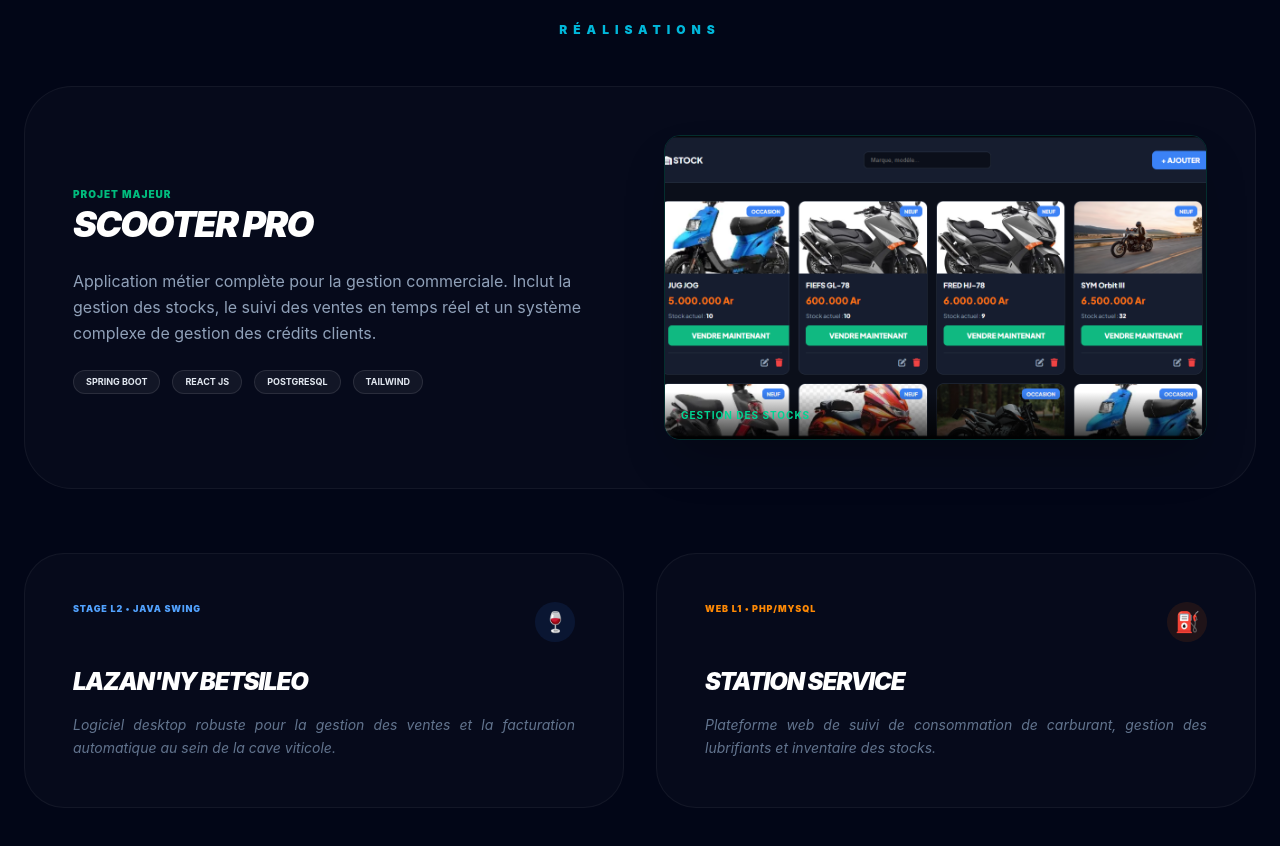
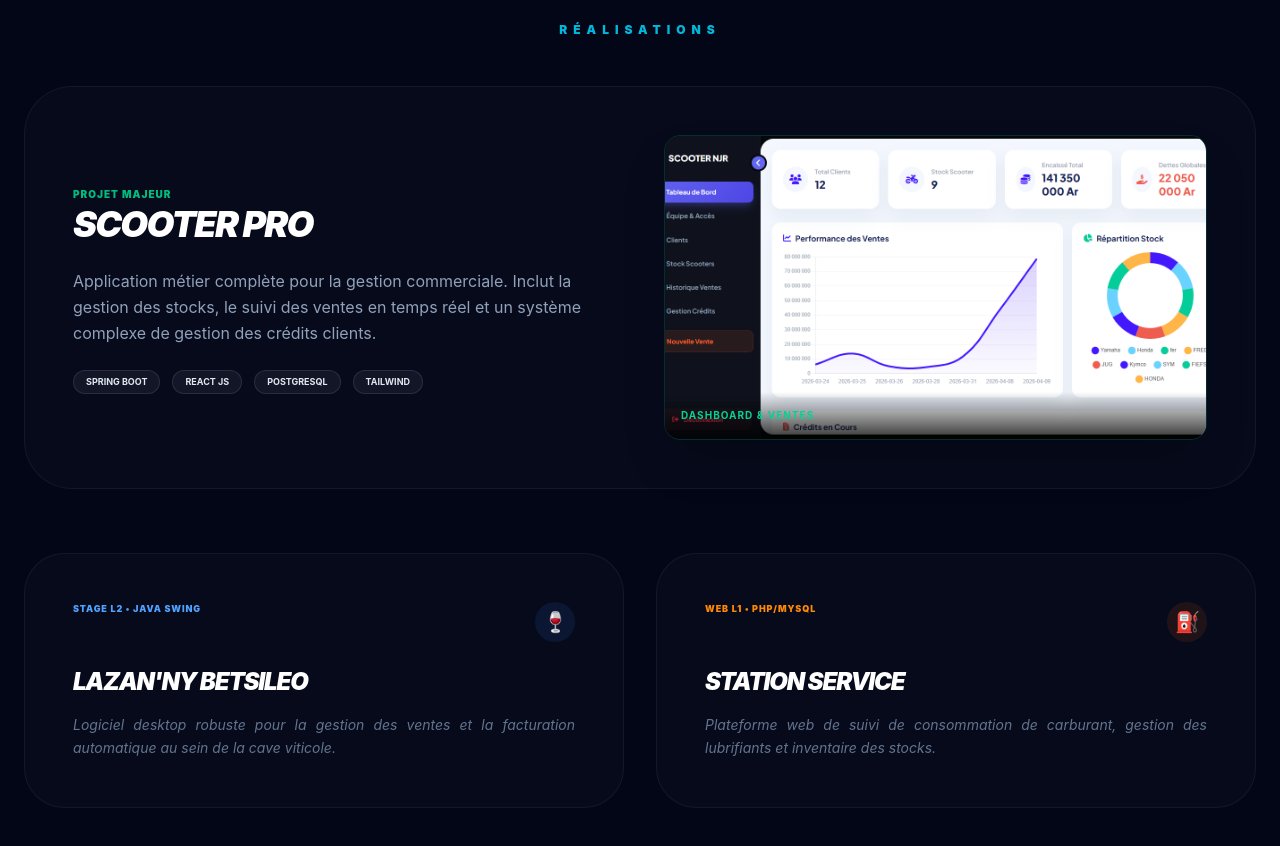
Before and after one commit to safidimijoro/NAJORO-PORTFOLIO, a React (Vite) app in the folder frontend/: page / in a window 1280 px wide. Shown: the part 2140-2986 px from the top of the page. Built offline with nearby package versions, Linux system fonts and the light colour scheme.

Commit message:
Mise à jour du README

```diff
--- a/frontend/src/App.jsx
+++ b/frontend/src/App.jsx
@@ -6,6 +6,7 @@ function App() {
   const [activeImg, setActiveImg] = useState(0);
 
   const scooterScreenshots = [
+    {src:"/LOGIN.png",title:"login"},
     { src: "/image.png", title: "Dashboard & Ventes" },
     { src: "/stock.png", title: "Gestion des Stocks" },
     { src: "/credit.png", title: "Suivi des Crédits" },
```
Also changed, not shown: frontend/public/LOGIN.png (added).
